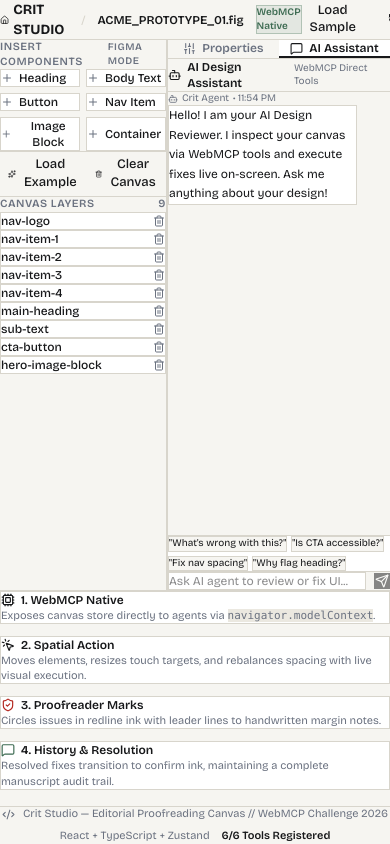
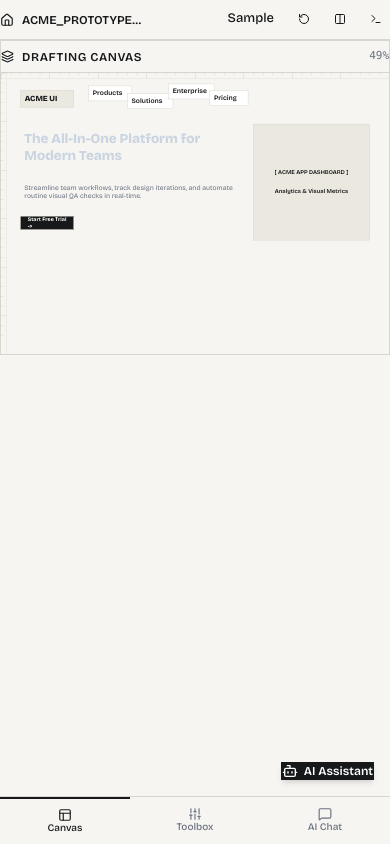
Before and after one commit to daodudestiny56-netizen/webgm, a React (Vite) app: page /workspace in a window 390 px wide. Built offline with nearby package versions, Linux system fonts and the light colour scheme.

Commit message:
fix: Full responsive pass - auto-scaling canvas transform, section overlap fix, and mobile/tablet workspace layouts

```diff
--- a/src/components/Canvas/Canvas.tsx
+++ b/src/components/Canvas/Canvas.tsx
@@ -1,14 +1,42 @@
-import React, { useRef } from 'react';
+import React, { useRef, useState, useEffect } from 'react';
 import { useCanvasStore } from '../../store/useCanvasStore';
 import { CanvasElementItem } from './CanvasElementItem';
 import { ProofreaderFlagMark, ProofreaderAnnotationMark } from '../Annotations/ProofreaderMark';
 import { AgentCursor } from '../AgentPanel/AgentCursor';
 import { getNonOverlappingPosition } from '../../utils/pinCollision';
 import type { BoundingBox } from '../../utils/pinCollision';
+import { Sparkles, Layers } from 'lucide-react';
 
 export const Canvas: React.FC = () => {
   const { elements, flags, annotations, selectElement, isBeforeAfterMode, beforeSnapshot } = useCanvasStore();
+  const containerRef = useRef<HTMLDivElement>(null);
   const canvasRef = useRef<HTMLDivElement>(null);
+  const [scale, setScale] = useState<number>(1);
+
+  // Auto-Scale Canvas to fit available container width cleanly
+  useEffect(() => {
+    const updateScale = () => {
+      if (!containerRef.current) return;
+      const containerWidth = containerRef.current.clientWidth;
+      if (containerWidth > 0) {
+        // Target canvas width is 800px
+        const newScale = Math.min(1, Math.max(0.4, containerWidth / 800));
+        setScale(newScale);
+      }
+    };
+
+    updateScale();
+    const observer = new ResizeObserver(updateScale);
+    if (containerRef.current) {
+      observer.observe(containerRef.current);
+    }
+    window.addEventListener('resize', updateScale);
+
+    return () => {
+      observer.disconnect();
+      window.removeEventListener('resize', updateScale);
+    };
+  }, []);
 
   const handleCanvasClick = (e: React.MouseEvent) => {
     if (e.target === canvasRef.current || (e.target as HTMLElement).classList.contains('drafting-table-bg')) {
@@ -29,7 +57,6 @@ export const Canvas: React.FC = () => {
     const targetEl = elements.find((el) => el.id === flag.elementId);
     if (!targetEl) return null;
 
-    // Anchor margin note to right side or bottom of element
     const initialBox: BoundingBox = {
       x: Math.min(560, targetEl.x + targetEl.w + 16),
       y: Math.max(10, targetEl.y - 8),
@@ -72,33 +99,48 @@ export const Canvas: React.FC = () => {
   const leftTicks = Array.from({ length: 28 }, (_, i) => i * 20);
 
   return (
-    <div className="relative w-full h-[580px] overflow-hidden flex flex-col my-2 bg-[#F6F5F1] border border-[#D8D5CC]">
+    <div
+      ref={containerRef}
+      className="relative w-full overflow-hidden flex flex-col my-1 bg-[#F6F5F1] border border-[#D8D5CC] select-none"
+    >
       {/* Editorial Canvas Status Bar */}
-      <div className="h-8 px-4 bg-[#F6F5F1] border-b border-[#D8D5CC] flex items-center justify-between font-sans text-xs text-[#17181A]">
+      <div className="h-8 px-3 bg-[#F6F5F1] border-b border-[#D8D5CC] flex items-center justify-between font-sans text-xs text-[#17181A] shrink-0">
         <div className="flex items-center gap-2">
-          <span className="font-semibold text-xs tracking-wider uppercase">DRAFTING CANVAS // MOCKUP_01</span>
-          <span className="text-[#6B7280]">({elements.length} DOM nodes)</span>
+          <Layers size={13} className="text-[#17181A]" />
+          <span className="font-semibold text-xs tracking-wider uppercase">DRAFTING CANVAS</span>
+          <span className="text-[#6B7280] hidden sm:inline">({elements.length} nodes)</span>
         </div>
-        <div className="flex items-center gap-4 text-[11px] text-[#6B7280]">
+        <div className="flex items-center gap-3 text-[11px] text-[#6B7280]">
           {flags.length > 0 && (
             <span className="text-[#B3261E] font-semibold">
               {flags.length} {flags.length === 1 ? 'Proof Mark' : 'Proof Marks'}
             </span>
           )}
           {annotations.length > 0 && (
-            <span className="text-[#17181A] font-semibold">
-              {annotations.length} Margin Notes
+            <span className="text-[#17181A] font-semibold hidden sm:inline">
+              {annotations.length} Notes
             </span>
           )}
-          <span>800 × 580 px</span>
+          <span className="font-mono">{Math.round(scale * 100)}%</span>
         </div>
       </div>
 
-      {/* Main Drafting Table Surface */}
+      {/* Auto-Scaled Viewport Container */}
+      <div
+        className="relative w-full overflow-hidden bg-[#F6F5F1] transition-all"
+        style={{
+          height: `${Math.round(580 * scale)}px`,
+        }}
+      >
+        {/* Scaled Canvas Layer (Original 800×580 coordinate system) */}
         <div
           ref={canvasRef}
           onClick={handleCanvasClick}
-        className="relative flex-1 w-full h-full bg-[#F6F5F1] overflow-hidden cursor-crosshair select-none drafting-table-bg"
+          className="relative w-[800px] h-[580px] bg-[#F6F5F1] cursor-crosshair drafting-table-bg origin-top-left"
+          style={{
+            transform: `scale(${scale})`,
+            transformOrigin: 'top left',
+          }}
         >
           {/* Top Ruler Ticks */}
           <div className="absolute top-0 left-0 right-0 h-3 border-b border-[#D8D5CC]/60 flex pointer-events-none z-10">
@@ -167,18 +209,20 @@ export const Canvas: React.FC = () => {
           {isBeforeAfterMode && beforeSnapshot && (
             <div className="absolute inset-0 bg-[#F6F5F1]/95 backdrop-blur-[1px] z-50 flex flex-col p-4 pointer-events-auto border-t border-[#D8D5CC]">
               <div className="border-b border-[#D8D5CC] pb-2 text-xs font-semibold text-[#17181A] flex justify-between items-center mb-3">
-              <span>BEFORE vs AFTER MANUSCRIPT DIFF</span>
-              <span className="text-[#6B7280]">Left: Original Flawed Baseline | Right: Current Canvas</span>
+                <span className="flex items-center gap-1">
+                  <Sparkles size={13} /> BEFORE vs AFTER DIFF
+                </span>
+                <span className="text-[#6B7280]">Left: Original | Right: Current</span>
               </div>
 
               <div className="flex-1 grid grid-cols-2 gap-4">
                 {/* Before Snapshot */}
-              <div className="relative border border-dashed border-[#B3261E] bg-[#B3261E]/5 p-2 rounded-none overflow-hidden">
-                <div className="absolute top-2 left-2 text-[11px] font-semibold text-[#B3261E] z-10">BEFORE (3 Issues)</div>
+                <div className="relative border border-dashed border-[#B3261E] bg-[#B3261E]/5 p-2 overflow-hidden">
+                  <div className="absolute top-2 left-2 text-[10px] font-semibold text-[#B3261E] z-10">BEFORE</div>
                   {beforeSnapshot.map((el) => (
                     <div
                       key={el.id}
-                    className="absolute border border-[#B3261E]/40 text-[10px] text-[#B3261E] flex items-center justify-center p-1 overflow-hidden"
+                      className="absolute border border-[#B3261E]/40 text-[9px] text-[#B3261E] flex items-center justify-center p-1 overflow-hidden"
                       style={{ left: el.x * 0.45, top: el.y * 0.45, width: el.w * 0.45, height: el.h * 0.45 }}
                     >
                       {el.id}
@@ -187,12 +231,12 @@ export const Canvas: React.FC = () => {
                 </div>
 
                 {/* After State */}
-              <div className="relative border border-solid border-[#3D6B52] bg-[#3D6B52]/5 p-2 rounded-none overflow-hidden">
-                <div className="absolute top-2 left-2 text-[11px] font-semibold text-[#3D6B52] z-10">AFTER (Agent Fixed)</div>
+                <div className="relative border border-solid border-[#3D6B52] bg-[#3D6B52]/5 p-2 overflow-hidden">
+                  <div className="absolute top-2 left-2 text-[10px] font-semibold text-[#3D6B52] z-10">AFTER</div>
                   {elements.map((el) => (
                     <div
                       key={el.id}
-                    className="absolute border border-[#3D6B52]/40 text-[10px] text-[#3D6B52] flex items-center justify-center p-1 overflow-hidden"
+                      className="absolute border border-[#3D6B52]/40 text-[9px] text-[#3D6B52] flex items-center justify-center p-1 overflow-hidden"
                       style={{ left: el.x * 0.45, top: el.y * 0.45, width: el.w * 0.45, height: el.h * 0.45 }}
                     >
                       {el.id}
@@ -204,5 +248,6 @@ export const Canvas: React.FC = () => {
           )}
         </div>
       </div>
+    </div>
   );
 };
--- a/src/components/Workspace/LeftToolbox.tsx
+++ b/src/components/Workspace/LeftToolbox.tsx
@@ -3,7 +3,11 @@ import { useCanvasStore } from '../../store/useCanvasStore';
 import type { ElementType } from '../../types/canvas';
 import { Type, Square, LayoutTemplate, Layers, Trash2, Plus, Sparkles, Navigation, Image } from 'lucide-react';
 
-export const LeftToolbox: React.FC = () => {
+interface LeftToolboxProps {
+  isCollapsed?: boolean;
+}
+
+export const LeftToolbox: React.FC<LeftToolboxProps> = ({ isCollapsed = false }) => {
   const { elements, addElement, selectedElementId, selectElement, deleteElement, clearCanvas, loadExampleLayout } =
     useCanvasStore();
 
@@ -16,8 +20,36 @@ export const LeftToolbox: React.FC = () => {
     { type: 'badge', label: 'Container', icon: <Layers size={14} /> },
   ];
 
+  if (isCollapsed) {
+    // Slim Icon-Only Rail for Tablet View
+    return (
+      <aside className="w-12 bg-[#F6F5F1] border-r border-[#D8D5CC] flex flex-col items-center py-2 gap-2 h-full font-sans select-none shrink-0">
+        {toolItems.map((item) => (
+          <button
+            key={item.type}
+            onClick={() => addElement(item.type)}
+            className="w-8 h-8 flex items-center justify-center bg-white border border-[#D8D5CC] hover:border-[#17181A] text-[#17181A] transition-colors cursor-pointer"
+            title={`Add ${item.label}`}
+          >
+            {item.icon}
+          </button>
+        ))}
+
+        <div className="w-6 border-b border-[#D8D5CC] my-1" />
+
+        <button
+          onClick={loadExampleLayout}
+          className="w-8 h-8 flex items-center justify-center bg-white border border-[#D8D5CC] text-[#17181A]"
+          title="Load Example"
+        >
+          <Sparkles size={13} />
+        </button>
+      </aside>
+    );
+  }
+
   return (
-    <aside className="w-56 bg-[#F6F5F1] border-r border-[#D8D5CC] flex flex-col h-full font-sans select-none">
+    <aside className="w-56 bg-[#F6F5F1] border-r border-[#D8D5CC] flex flex-col h-full font-sans select-none shrink-0">
       {/* Toolbox Section */}
       <div className="p-3 border-b border-[#D8D5CC]">
         <div className="text-[11px] font-semibold uppercase tracking-wider text-[#6B7280] mb-2 flex items-center justify-between">
--- a/src/pages/WorkspacePage.tsx
+++ b/src/pages/WorkspacePage.tsx
@@ -1,4 +1,4 @@
-import React, { useState } from 'react';
+import React, { useState, useEffect } from 'react';
 import { useCanvasStore } from '../store/useCanvasStore';
 import { LeftToolbox } from '../components/Workspace/LeftToolbox';
 import { Canvas } from '../components/Canvas/Canvas';
@@ -6,79 +6,153 @@ import { RightDock } from '../components/Workspace/RightDock';
 import { AgentSimulator } from '../components/AgentPanel/AgentSimulator';
 import { Footer } from '../components/Footer/Footer';
 import { Link } from 'react-router-dom';
-import { RotateCcw, Columns, Terminal, Home } from 'lucide-react';
+import { RotateCcw, Columns, Terminal, Home, Layout, Sliders, MessageSquare, Bot } from 'lucide-react';
 
 export const WorkspacePage: React.FC = () => {
   const { resetToFlawedMockup, toggleBeforeAfter, isBeforeAfterMode, loadExampleLayout } = useCanvasStore();
   const [isSimulatorOpen, setIsSimulatorOpen] = useState(false);
+  const [mobileTab, setMobileTab] = useState<'canvas' | 'toolbox' | 'dock'>('canvas');
+  const [windowWidth, setWindowWidth] = useState<number>(typeof window !== 'undefined' ? window.innerWidth : 1280);
 
-  const isWebMCPNative = typeof navigator !== 'undefined' && Boolean(navigator.modelContext);
+  useEffect(() => {
+    const handleResize = () => setWindowWidth(window.innerWidth);
+    window.addEventListener('resize', handleResize);
+    return () => window.removeEventListener('resize', handleResize);
+  }, []);
+
+  const isMobile = windowWidth <= 640;
+  const isTablet = windowWidth > 640 && windowWidth < 1024;
 
   return (
     <div className="flex flex-col h-screen w-screen bg-[#F6F5F1] font-sans text-xs overflow-hidden">
       {/* Slim Top Bar */}
-      <header className="h-10 px-4 bg-[#F6F5F1] border-b border-[#D8D5CC] flex items-center justify-between font-sans select-none shrink-0">
-        <div className="flex items-center gap-3">
-          <Link to="/" className="text-[#17181A] hover:underline flex items-center gap-1 font-bold text-sm">
+      <header className="h-10 px-3 sm:px-4 bg-[#F6F5F1] border-b border-[#D8D5CC] flex items-center justify-between font-sans select-none shrink-0">
+        <div className="flex items-center gap-2 sm:gap-3">
+          <Link to="/" className="text-[#17181A] hover:underline flex items-center gap-1 font-bold text-xs sm:text-sm">
             <Home size={14} />
-            <span>CRIT STUDIO</span>
+            <span className="hidden xs:inline">CRIT STUDIO</span>
           </Link>
-          <span className="text-[#D8D5CC]">/</span>
-          <span className="font-semibold text-xs text-[#17181A]">ACME_PROTOTYPE_01.fig</span>
-          <span className="text-[10px] font-semibold text-[#3D6B52] bg-[#3D6B52]/10 px-2 py-0.5 border border-[#3D6B52]/30">
-            {isWebMCPNative ? 'WebMCP Native' : 'WebMCP Native'}
+          <span className="text-[#D8D5CC] hidden sm:inline">/</span>
+          <span className="font-semibold text-xs text-[#17181A] truncate max-w-[120px] sm:max-w-none">
+            ACME_PROTOTYPE.fig
           </span>
         </div>
 
         {/* Action Controls */}
-        <div className="flex items-center gap-4">
-          <button onClick={loadExampleLayout} className="editorial-btn" title="Load sample baseline layout">
-            <span>Load Sample</span>
+        <div className="flex items-center gap-2 sm:gap-4">
+          <button onClick={loadExampleLayout} className="editorial-btn text-xs" title="Load sample layout">
+            <span className="hidden sm:inline">Load Sample</span>
+            <span className="sm:hidden">Sample</span>
           </button>
 
-          <button onClick={resetToFlawedMockup} className="editorial-btn" title="Reset baseline">
+          <button onClick={resetToFlawedMockup} className="editorial-btn text-xs" title="Reset baseline">
             <RotateCcw size={12} />
-            <span>Reset</span>
+            <span className="hidden sm:inline">Reset</span>
           </button>
 
           <button
             onClick={toggleBeforeAfter}
-            className={`editorial-btn ${isBeforeAfterMode ? 'border-b-[#17181A]' : ''}`}
+            className={`editorial-btn text-xs ${isBeforeAfterMode ? 'border-b-[#17181A]' : ''}`}
           >
             <Columns size={12} />
-            <span>{isBeforeAfterMode ? 'Exit Diff' : 'Before/After Diff'}</span>
+            <span className="hidden sm:inline">{isBeforeAfterMode ? 'Exit Diff' : 'Diff'}</span>
           </button>
 
-          <button onClick={() => setIsSimulatorOpen((prev) => !prev)} className="editorial-btn">
+          <button onClick={() => setIsSimulatorOpen((prev) => !prev)} className="editorial-btn text-xs">
             <Terminal size={12} />
-            <span>{isSimulatorOpen ? 'Hide Console' : 'WebMCP Console'}</span>
+            <span className="hidden sm:inline">{isSimulatorOpen ? 'Hide Console' : 'Console'}</span>
           </button>
         </div>
       </header>
 
       {/* WebMCP Tool Log Console Drawer */}
       {isSimulatorOpen && (
-        <div className="p-2 border-b border-[#D8D5CC] bg-[#17181A] text-white shrink-0">
+        <div className="p-2 border-b border-[#D8D5CC] bg-[#17181A] text-white shrink-0 max-h-60 overflow-y-auto">
           <AgentSimulator isOpen={isSimulatorOpen} onClose={() => setIsSimulatorOpen(false)} />
         </div>
       )}
 
-      {/* Main 3-Panel Figma Workspace Shell */}
-      <div className="flex-1 flex overflow-hidden">
-        {/* Left Toolbox */}
-        <LeftToolbox />
+      {/* Main Responsive Workspace Layout */}
+      <div className="flex-1 flex overflow-hidden relative">
+        {/* Desktop / Tablet Left Toolbox */}
+        {!isMobile && <LeftToolbox isCollapsed={isTablet} />}
 
-        {/* Center Canvas */}
-        <main className="flex-1 flex flex-col overflow-hidden p-2">
-          <Canvas />
-        </main>
+        {/* Mobile View Switching */}
+        {isMobile ? (
+          <div className="flex-1 flex flex-col overflow-hidden relative">
+            {mobileTab === 'canvas' && (
+              <main className="flex-1 flex flex-col p-1 overflow-hidden relative">
+                <Canvas />
+                {/* Floating AI Chat Trigger on Mobile */}
+                <button
+                  onClick={() => setMobileTab('dock')}
+                  className="absolute bottom-4 right-4 bg-[#17181A] text-white p-3 border border-[#17181A] shadow-md flex items-center gap-1.5 z-40 text-xs font-semibold cursor-pointer"
+                >
+                  <Bot size={16} />
+                  <span>AI Assistant</span>
+                </button>
+              </main>
+            )}
 
-        {/* Right Properties / AI Assistant Dock */}
-        <RightDock />
+            {mobileTab === 'toolbox' && (
+              <div className="flex-1 overflow-y-auto">
+                <LeftToolbox isCollapsed={false} />
+              </div>
+            )}
+
+            {mobileTab === 'dock' && (
+              <div className="flex-1 overflow-hidden">
+                <RightDock />
+              </div>
+            )}
+
+            {/* Mobile Bottom Tab Bar */}
+            <div className="h-12 bg-[#F6F5F1] border-t border-[#D8D5CC] flex items-center justify-around font-sans shrink-0 z-50">
+              <button
+                onClick={() => setMobileTab('canvas')}
+                className={`flex flex-col items-center justify-center flex-1 h-full text-[10px] font-medium ${
+                  mobileTab === 'canvas' ? 'text-[#17181A] font-bold border-t-2 border-[#17181A]' : 'text-[#6B7280]'
+                }`}
+              >
+                <Layout size={14} />
+                <span>Canvas</span>
+              </button>
+
+              <button
+                onClick={() => setMobileTab('toolbox')}
+                className={`flex flex-col items-center justify-center flex-1 h-full text-[10px] font-medium ${
+                  mobileTab === 'toolbox' ? 'text-[#17181A] font-bold border-t-2 border-[#17181A]' : 'text-[#6B7280]'
+                }`}
+              >
+                <Sliders size={14} />
+                <span>Toolbox</span>
+              </button>
+
+              <button
+                onClick={() => setMobileTab('dock')}
+                className={`flex flex-col items-center justify-center flex-1 h-full text-[10px] font-medium ${
+                  mobileTab === 'dock' ? 'text-[#17181A] font-bold border-t-2 border-[#17181A]' : 'text-[#6B7280]'
+                }`}
+              >
+                <MessageSquare size={14} />
+                <span>AI Chat</span>
+              </button>
+            </div>
+          </div>
+        ) : (
+          /* Desktop & Tablet Layout */
+          <>
+            <main className="flex-1 flex flex-col overflow-hidden p-2">
+              <Canvas />
+            </main>
+
+            <RightDock />
+          </>
+        )}
       </div>
 
       {/* Minimal Footer */}
-      <Footer />
+      {!isMobile && <Footer />}
     </div>
   );
 };
```
Also changed, not shown: src/pages/LandingPage.tsx (+46 -55 lines). Lines whose indentation alone changed are shown as unchanged.
